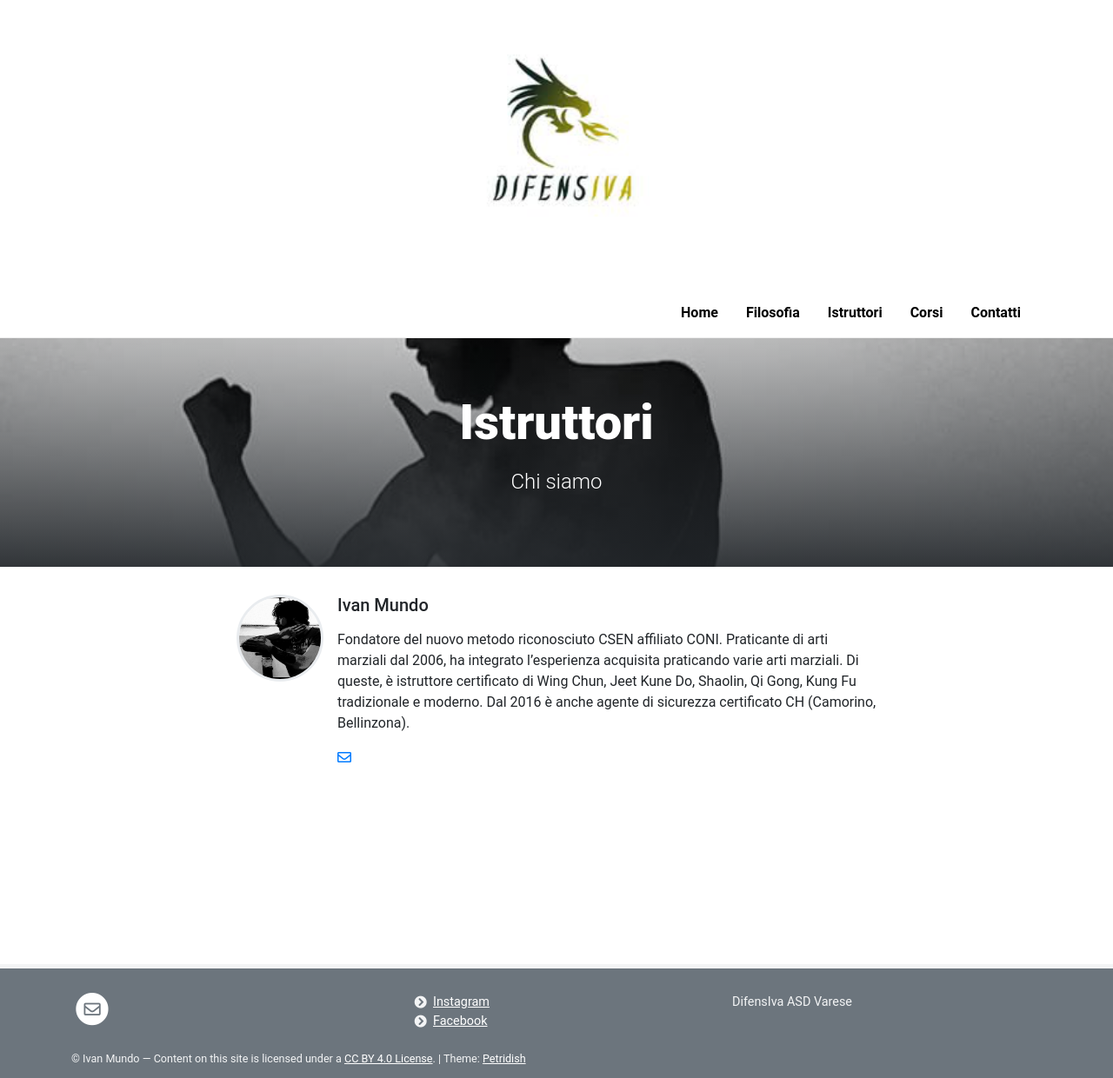
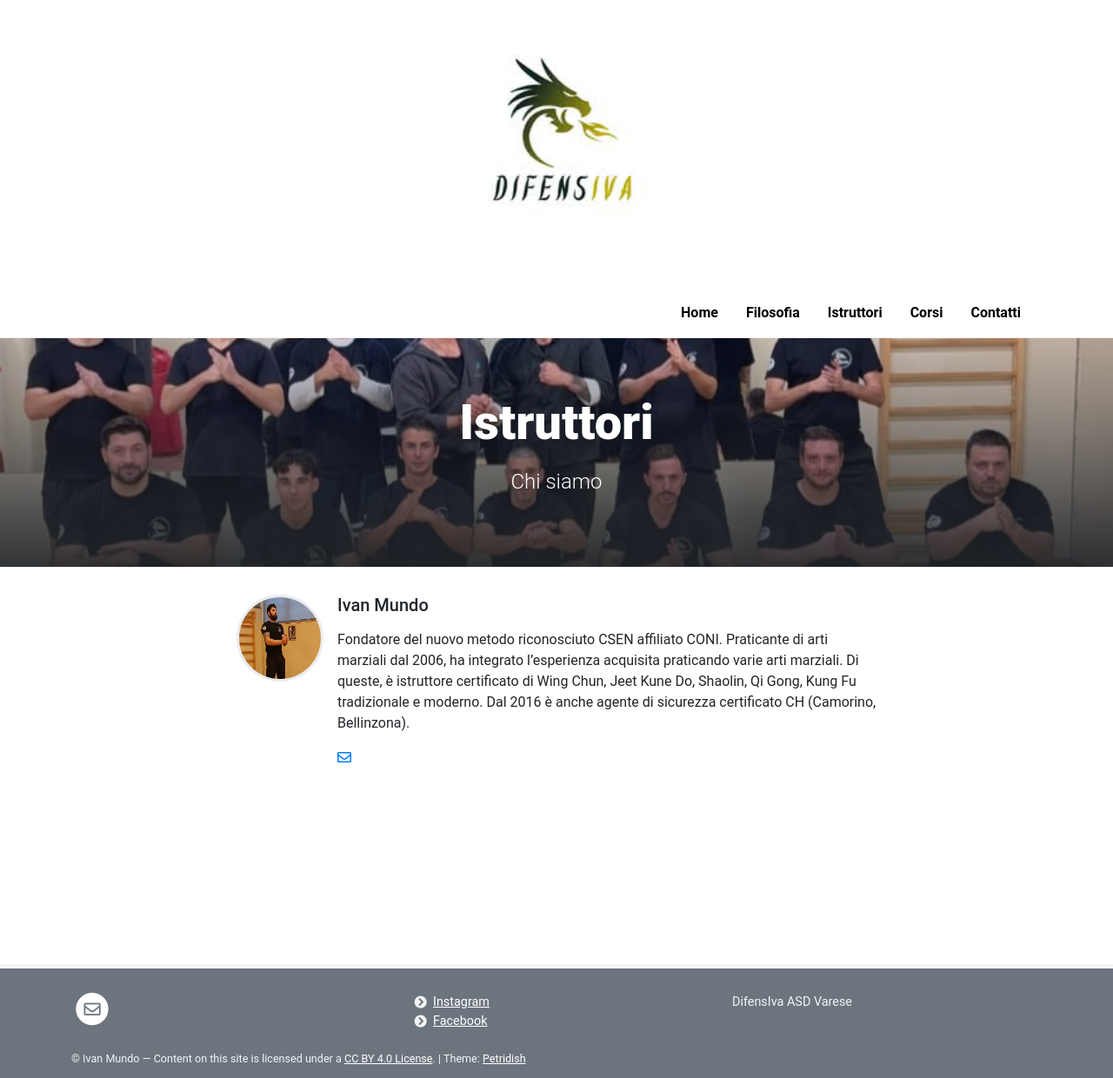
Before and after one commit to difensiva-varese/difensiva, a Jekyll site: the page built from pages/istruttori.md, in a window 1280 px wide. Shown: the whole page at 87% size. Built offline with Jekyll 4.4.1, drawn with Linux system fonts in a browser that asks for light colours.

Commit message:
video and team

```diff
--- a/_data/team.yml
+++ b/_data/team.yml
@@ -3,7 +3,7 @@
 
 - name: Ivan Mundo
   role:  # Will appear next to name
-  image: /images_2/difensiva_ivan.jpg # Can be external link
+  image: /images_2/difensiva_ivan2.jpg # Can be external link
   description: > # Can be Markdown
     Fondatore del nuovo metodo riconosciuto CSEN affiliato CONI. Praticante di arti marziali dal 2006, ha integrato l'esperienza acquisita praticando varie arti marziali. Di queste, è istruttore certificato di Wing Chun, Jeet Kune Do, Shaolin, Qi Gong, Kung Fu tradizionale e moderno. Dal 2016 è anche agente di sicurezza certificato CH (Camorino, Bellinzona).
   cv:
--- a/pages/istruttori.md
+++ b/pages/istruttori.md
@@ -2,6 +2,6 @@
 layout: team
 title: Istruttori
 description: Chi siamo
-background: /images_2/difensiva_istruttori.jpg
+background: /images_2/difensiva_classe.jpg
 permalink: /istruttori/
 ---
```
Also changed, not shown: images_2/difensiva_classe.jpg (added), images_2/difensiva_ivan2.jpg (added), 6 other files.
